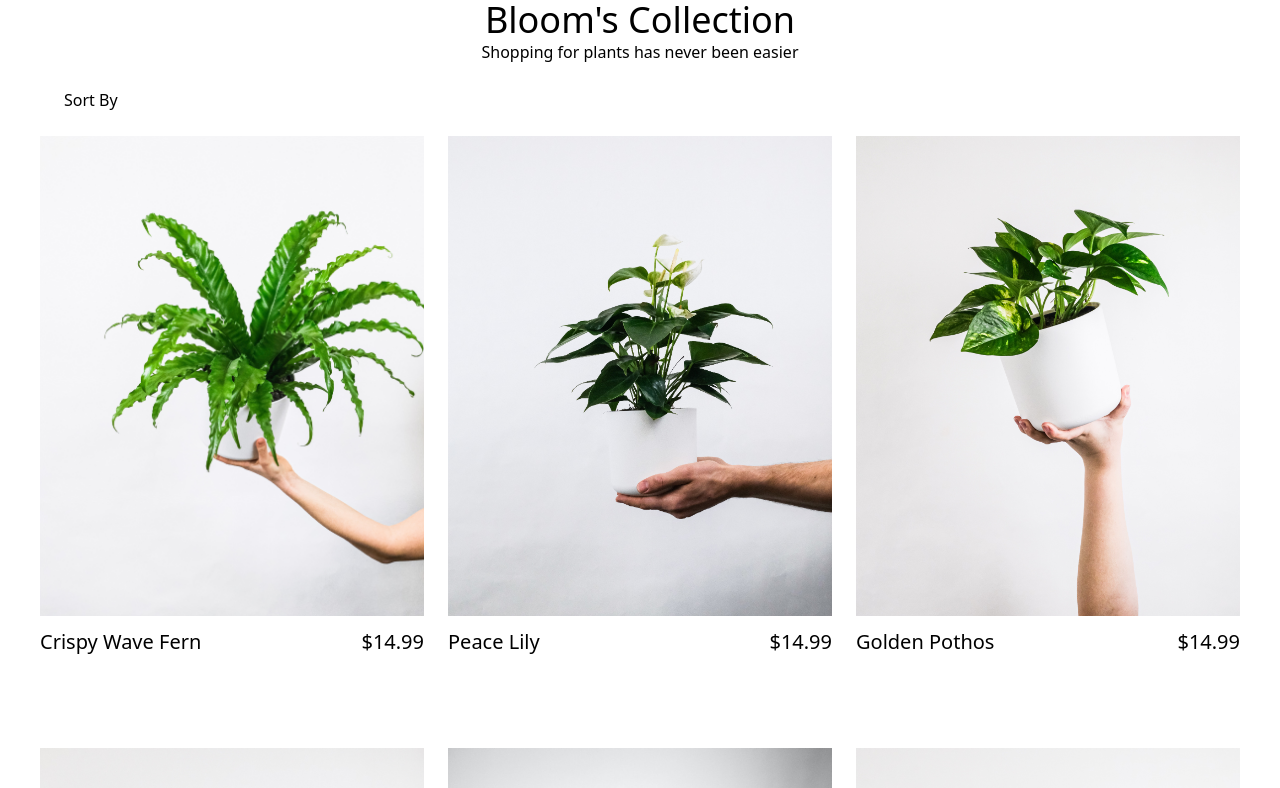
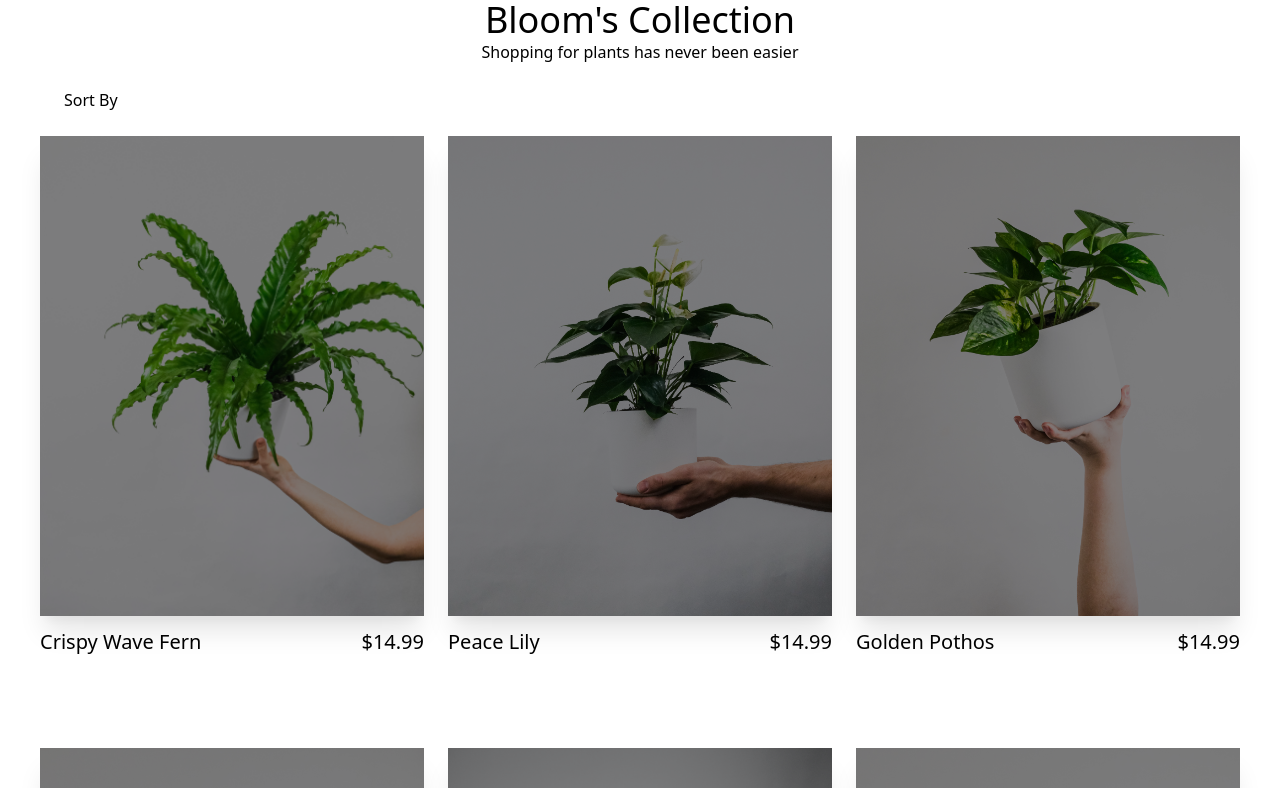
Before and after one commit to jtcaovan/shopping-cart, a React (Create React App) app: page /shop in a window 1280 px wide. Shown: the part 640-1428 px from the top of the page. Built offline with nearby package versions, Linux system fonts and the light colour scheme.

Commit message:
Updated Tailwind and added hover effect to shop item

```diff
--- a/package.json
+++ b/package.json
@@ -41,6 +41,6 @@
     "@tailwindcss/postcss7-compat": "^2.0.4",
     "autoprefixer": "^9.8.6",
     "postcss": "^7.0.35",
-    "tailwindcss": "npm:@tailwindcss/postcss7-compat@^2.0.4"
+    "tailwindcss": "^2.1.1"
   }
 }
--- a/src/components/Shop.js
+++ b/src/components/Shop.js
@@ -4,7 +4,7 @@ import shopData from './ShopData'
 import ShopItems from './ShopItems'
 
 let plants = shopData.map(plant =>
-  <ShopItems
+  <ShopItems className='hover:scale-105'
       key={plant.id}
       name={plant.name}
       light={plant.light}
--- a/src/components/ShopItems.js
+++ b/src/components/ShopItems.js
@@ -2,8 +2,8 @@ import React from 'react'
 
 function ShopItems(props) {
     return(
-        <div>
-            <img src={props.img} alt=''/>
+        <div className=''>
+            <img className='shadow-xl filter brightness-50 hover:opacity-70' src={props.img} alt=''/>
                 <div className='flex justify-between text-xl py-3'>
                     <p>{props.name}</p>
                     <p>{props.price}</p>
```
Also changed, not shown: 1 other file (tests, documents, lock files or other folders).
